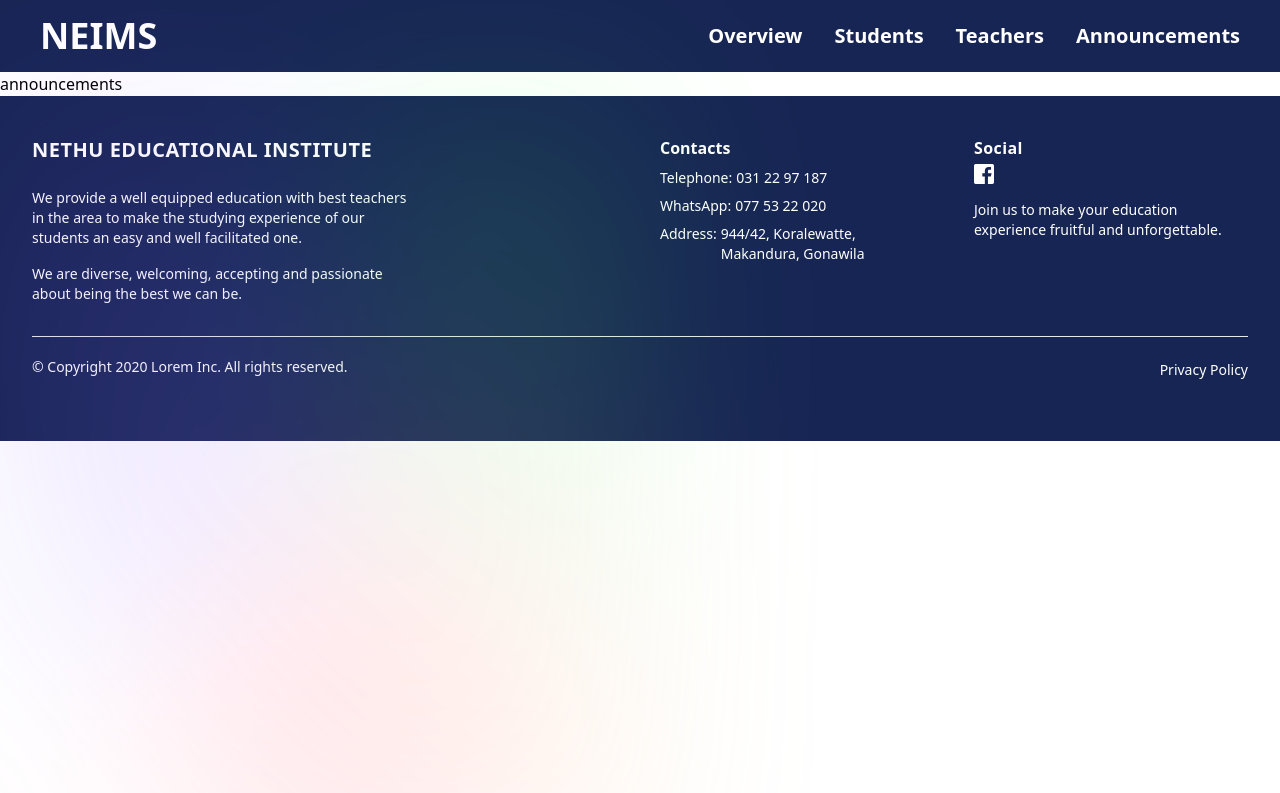
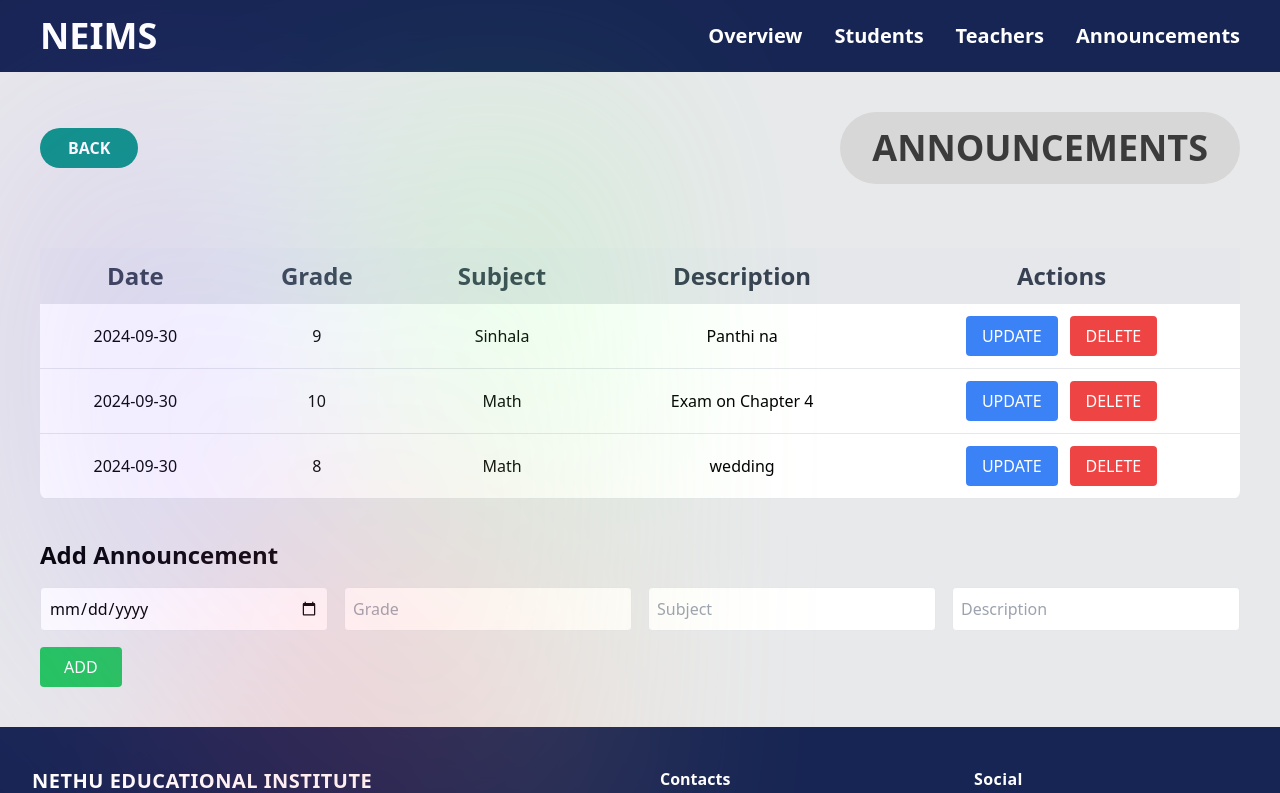
Before and after one commit to yasiith/Nethu_Education_Institute_Management_System, a Next.js app in the folder Nethu_Education_Institute_Management_System/: page /admin/announcements in a window 1280 px wide. Shown: the top 793 px of the page. Built offline with nearby package versions, Linux system fonts and the light colour scheme.

Commit message:
Announcements section and dashboard button fix

```diff
--- a/Nethu_Education_Institute_Management_System/app/admin/announcements/page.js
+++ b/Nethu_Education_Institute_Management_System/app/admin/announcements/page.js
@@ -1,10 +1,13 @@
-import Footer from '@components/footer'
-import AdminNav from '@components/Admin/AdminNav'
+import Footer from "@components/footer";
+
+import Dashboard from "@components/Admin/announcements/Dashboard";
+
+import AdminNav from "@components/Admin/AdminNav";
 const page = () => {
   return (
     <div>
       <AdminNav />
-      announcements
+      <Dashboard />
       <Footer />
     </div>
   )
--- /dev/null
+++ b/Nethu_Education_Institute_Management_System/components/Admin/announcements/Dashboard.jsx
@@ -0,0 +1,295 @@
+"use client";
+import { useState } from "react";
+
+const Dashboard = () => {
+  const initialData = [
+    {
+      id: 1,
+      date: "2024-09-30",
+      grade: "9",
+      subject: "Sinhala",
+      description: "Panthi na"
+    },
+    {
+      id: 2,
+      date: "2024-09-30",
+      grade: "10",
+      subject: "Math",
+      description: "Exam on Chapter 4"
+    },
+    {
+      id: 3,
+      date: "2024-09-30",
+      grade: "8",
+      subject: "Math",
+      description: "wedding"
+    }
+  ];
+
+  const [data, setData] = useState(initialData);
+  const [editingId, setEditingId] = useState(null);
+  const [formData, setFormData] = useState({
+    date: "",
+    grade: "",
+    subject: "",
+    description: ""
+  });
+  const [error, setError] = useState(""); // State for handling errors
+  const [showPopup, setShowPopup] = useState(false); // State to control popup visibility
+  const [deletePopup, setDeletePopup] = useState(false); // State to control delete confirmation popup
+  const [selectedForDelete, setSelectedForDelete] = useState(null); // Store the row selected for deletion
+
+  const handleInputChange = (e) => {
+    const { name, value } = e.target;
+    setFormData({ ...formData, [name]: value });
+    setError("");
+  };
+
+  const validateForm = () => {
+    const { date, grade, subject, description } = formData;
+    if (!date || !grade || !subject || !description) {
+      setError("All fields are required.");
+      setShowPopup(true); // Show the popup
+      return false;
+    }
+    return true;
+  };
+
+  const handleAdd = () => {
+    if (validateForm()) {
+      setData([...data, { ...formData, id: data.length + 1 }]);
+      setFormData({ date: "", grade: "", subject: "", description: "" });
+    }
+  };
+
+  const handleEdit = (id) => {
+    const selectedRow = data.find((row) => row.id === id);
+    setFormData(selectedRow);
+    setEditingId(id);
+    setError("");
+  };
+
+  const handleUpdate = () => {
+    if (validateForm()) {
+      setData(
+        data.map((row) =>
+          row.id === editingId ? { ...formData, id: editingId } : row
+        )
+      );
+      setEditingId(null);
+      setFormData({ date: "", grade: "", subject: "", description: "" });
+    }
+  };
+
+  const handleCancel = () => {
+    setEditingId(null);
+    setFormData({ date: "", grade: "", subject: "", description: "" });
+    setError("");
+  };
+
+  const handleDeleteClick = (id) => {
+    const selectedRow = data.find((row) => row.id === id);
+    setSelectedForDelete(selectedRow); // Set the selected row for deletion
+    setDeletePopup(true); // Show the delete confirmation popup
+  };
+
+  const handleConfirmDelete = () => {
+    setData(data.filter((row) => row.id !== selectedForDelete.id));
+    setDeletePopup(false); // Hide the delete confirmation popup
+    setSelectedForDelete(null); // Reset the selected row
+  };
+
+  const handleCancelDelete = () => {
+    setDeletePopup(false); // Hide the delete confirmation popup
+    setSelectedForDelete(null); // Reset the selected row
+  };
+
+  // Popup component for displaying error
+  const ErrorPopup = ({ message, onClose }) => (
+    <div className="fixed inset-0 flex items-center justify-center z-50 bg-black bg-opacity-50">
+      <div className="bg-white rounded-lg p-6 w-1/3">
+
+        <h2 className="text-2xl font-bold text-center text-red-500 mb-4">
+          ERROR
+        </h2>
+        <p className="text-lg font-bold mb-6">{message}</p>
+
+//         <h2 className="text-2xl font-bold text-red-600 mb-4">Error</h2>
+//         <p className="mb-6">{message}</p>
+
+      </div>
+    </div>
+  );
+
+  // Popup component for delete confirmation
+  const DeletePopup = ({ onConfirm, onCancel, item }) => (
+    <div className="fixed inset-0 flex items-center justify-center z-50 bg-black bg-opacity-50">
+      <div className="bg-white rounded-lg p-6 w-1/3">
+        <h2 className="text-2xl text-center font-bold text-red-500 mb-4">
+          CONFIRM DELETION
+        </h2>
+        <p className="mb-4">
+          Are you sure you want to delete the announcement for <b>grade</b>{" "}
+          <strong>{item?.grade}</strong> and <b>subject</b>{" "}
+          <strong>{item?.subject}</strong>?
+        </p>
+        <div className="flex justify-end space-x-4">
+          <button
+            className="bg-red-500 text-white px-6 py-2 rounded"
+            onClick={onConfirm}
+          >
+            CONFIRM
+          </button>
+          <button
+            className="bg-gray-500 text-white px-6 py-2 rounded"
+            onClick={onCancel}
+          >
+            CANCLE
+          </button>
+        </div>
+      </div>
+    </div>
+  );
+
+  return (
+    <div className="w-full h-full relative bg-[#E8E9EB] p-10">
+      <div className="flex justify-between items-center mb-16">
+        <div className="bg-teal-600 text-white text-base font-bold py-2 px-7 rounded-full cursor-pointer">
+          BACK
+        </div>
+        <h1 className=" bg-[#D7D7D7] py-4 px-8 rounded-full text-4xl font-bold text-[#3b3b3b]">
+          ANNOUNCEMENTS
+        </h1>
+      </div>
+
+      <table className="min-w-full bg-white rounded-lg">
+        <thead>
+          <tr className="bg-gray-200 text-gray-700">
+            <th className="text-2xl py-3 px-5">Date</th>
+            <th className="text-2xl py-3 px-5">Grade</th>
+            <th className="text-2xl py-3 px-5">Subject</th>
+            <th className="text-2xl py-3 px-5">Description</th>
+            <th className="text-2xl py-3 px-5">Actions</th>
+          </tr>
+        </thead>
+        <tbody>
+          {data.map((row) => (
+            <tr key={row.id} className="border-b">
+              <td className="py-3 px-5 text-center">{row.date}</td>
+              <td className="py-3 px-5 text-center">{row.grade}</td>
+              <td className="py-3 px-5 text-center">{row.subject}</td>
+              <td className="py-3 px-5 text-center">{row.description}</td>
+              <td className="py-3 px-5 flex justify-center items-center space-x-3">
+                {editingId === row.id ? (
+                  <>
+                    <button
+                      className="bg-green-500 text-white px-4 py-2 rounded"
+                      onClick={handleUpdate}
+                    >
+                      OK
+                    </button>
+                    <button
+                      className="bg-gray-500 text-white px-4 py-2 rounded"
+                      onClick={handleCancel}
+                    >
+                      CANCLE
+                    </button>
+                  </>
+                ) : (
+                  <>
+                    <button
+                      className="bg-blue-500 text-white px-4 py-2 rounded"
+                      onClick={() => handleEdit(row.id)}
+                    >
+                      UPDATE
+                    </button>
+                    <button
+                      className="bg-red-500 text-white px-4 py-2 rounded"
+                      onClick={() => handleDeleteClick(row.id)}
+                    >
+                      DELETE
+                    </button>
+                  </>
+                )}
+              </td>
+            </tr>
+          ))}
+        </tbody>
+      </table>
+
+      <div className="mt-10">
+        <h2 className="text-2xl font-bold mb-4">
+          {editingId ? "Edit Announcement" : "Add Announcement"}
+        </h2>
+        <div className="grid grid-cols-4 gap-4">
+          <input
+            type="date"
+            name="date"
+            placeholder="Date"
+            value={formData.date}
+            onChange={handleInputChange}
+            className="border p-2 rounded"
+          />
+          <input
+            type="text"
+            name="grade"
+            placeholder="Grade"
+            value={formData.grade}
+            onChange={handleInputChange}
+            className="border p-2 rounded"
+          />
+          <input
+            type="text"
+            name="subject"
+            placeholder="Subject"
+            value={formData.subject}
+            onChange={handleInputChange}
+            className="border p-2 rounded"
+          />
+          <input
+            type="text"
+            name="description"
+            placeholder="Description"
+            value={formData.description}
+            onChange={handleInputChange}
+            className="border p-2 rounded"
+          />
+        </div>
+        <div className="mt-4">
+          <button
+            className={`bg-${
+              editingId ? "blue" : "green"
+            }-500 text-white px-6 py-2 rounded mr-2`}
+            onClick={editingId ? handleUpdate : handleAdd}
+          >
+            {editingId ? "UPDATE" : "ADD"}
+          </button>
+          {editingId && (
+            <button
+              className="bg-gray-500 text-white px-6 py-2 rounded"
+              onClick={handleCancel}
+            >
+              CANCLE
+            </button>
+          )}
+        </div>
+      </div>
+
+      {/* Show Popup when there's an error */}
+      {showPopup && (
+        <ErrorPopup message={error} onClose={() => setShowPopup(false)} />
+      )}
+
+      {/* Show delete confirmation popup */}
+      {deletePopup && (
+        <DeletePopup
+          item={selectedForDelete}
+          onConfirm={handleConfirmDelete}
+          onCancel={handleCancelDelete}
+        />
+      )}
+    </div>
+  );
+};
+
+export default Dashboard;
```
